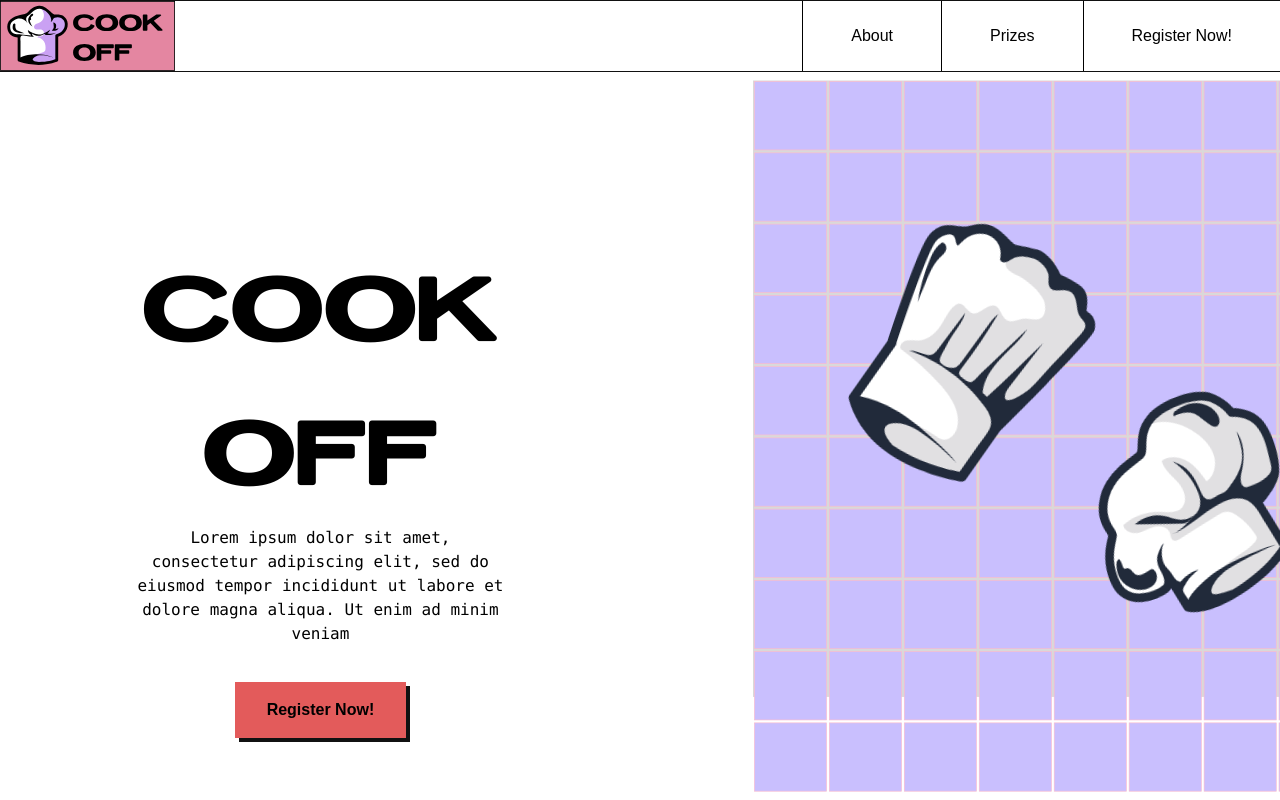
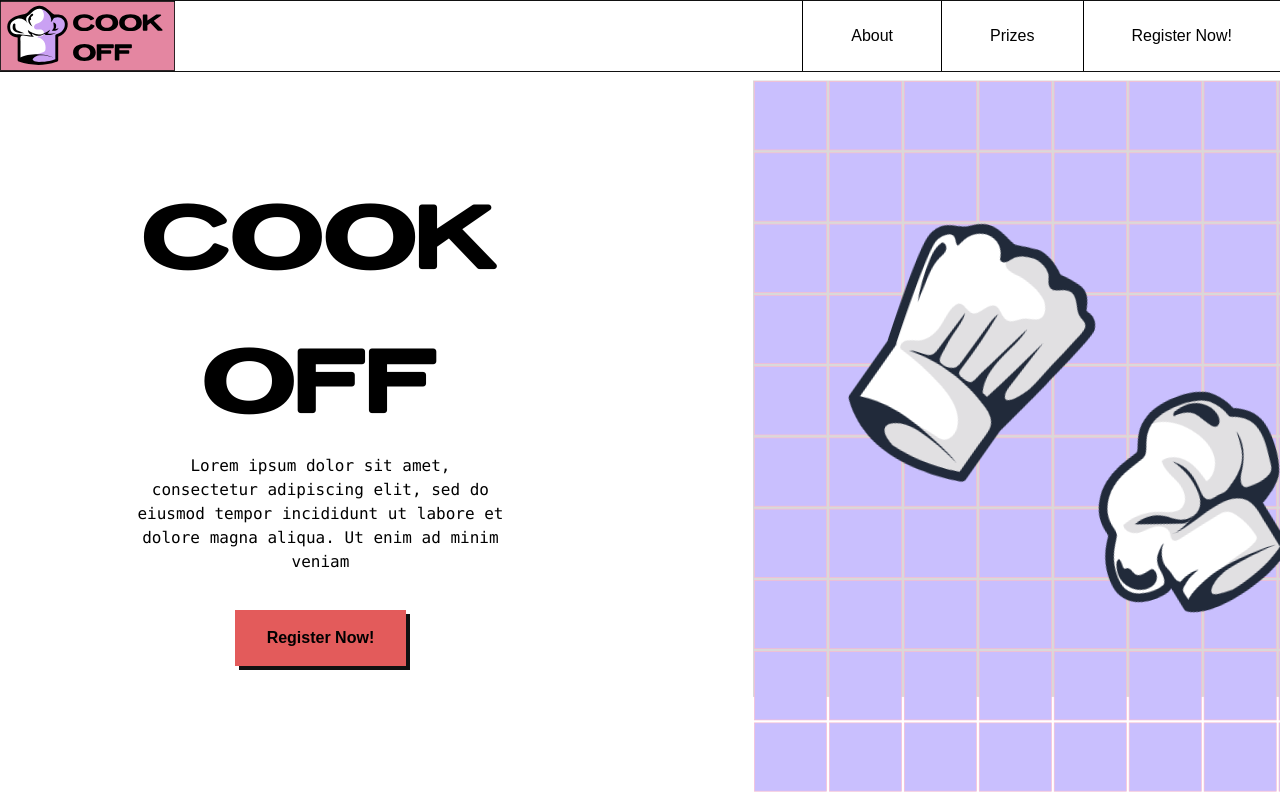
Before and after one commit to CodeChefVIT/COOK-OFF-7.0-landing, a React (Create React App) app in the folder frontend/: page / in a window 1280 px wide. Shown: the top 800 px of the page. Built offline with nearby package versions, Linux system fonts and the light colour scheme.

Commit message:
fix: hero title

```diff
--- a/frontend/src/Components/Hero/Hero.js
+++ b/frontend/src/Components/Hero/Hero.js
@@ -32,14 +32,14 @@ const Landing = () => {
         <div className={styles.container}>
           <div className={styles.content_container}>
             <div className={styles.title_heading_container}>
-              <h1 className="translate-x-14 pt-8">COOK OFF</h1>
-              <p className="translate-x-14 font-mono">
+              <h1 className="translate-x-14 -translate-y-14">COOK OFF</h1>
+              <p className="translate-x-14 font-mono -translate-y-14">
                 Lorem ipsum dolor sit amet, consectetur adipiscing elit, sed do
                 eiusmod tempor incididunt ut labore et dolore magna aliqua. Ut
                 enim ad minim veniam
               </p>
             </div>
-            <div className="translate-x-14">
+            <div className="translate-x-14 -translate-y-14">
               <button className={styles.hero_button}>Register Now!</button>
             </div>
 
--- a/frontend/src/Components/Hero/Hero.module.css
+++ b/frontend/src/Components/Hero/Hero.module.css
@@ -1,5 +1,4 @@
 .main_container {
-  height: 100vh;
   position: relative;
 }
 
@@ -9,7 +8,6 @@
   bottom: 0;
   top: 0;
   background: no-repeat;
-  height: 100vh;
   width: 100vw;
   z-index: -20;
 }
```
